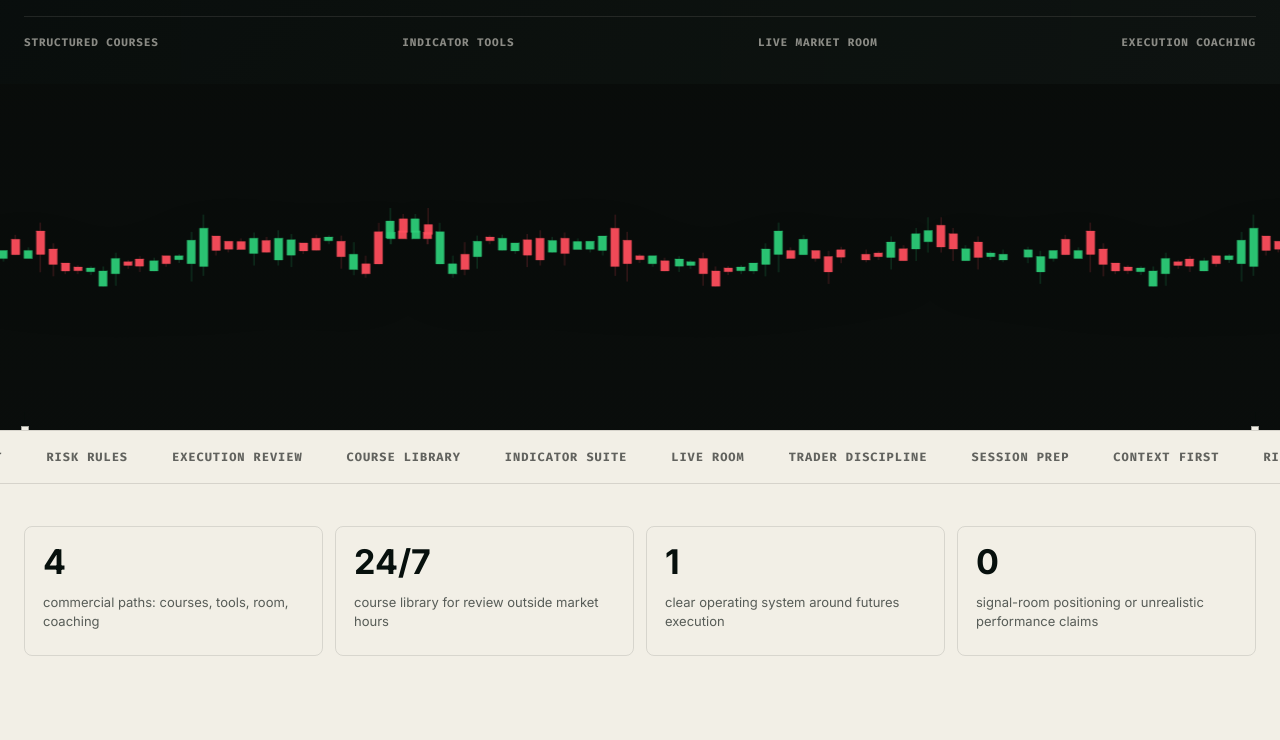
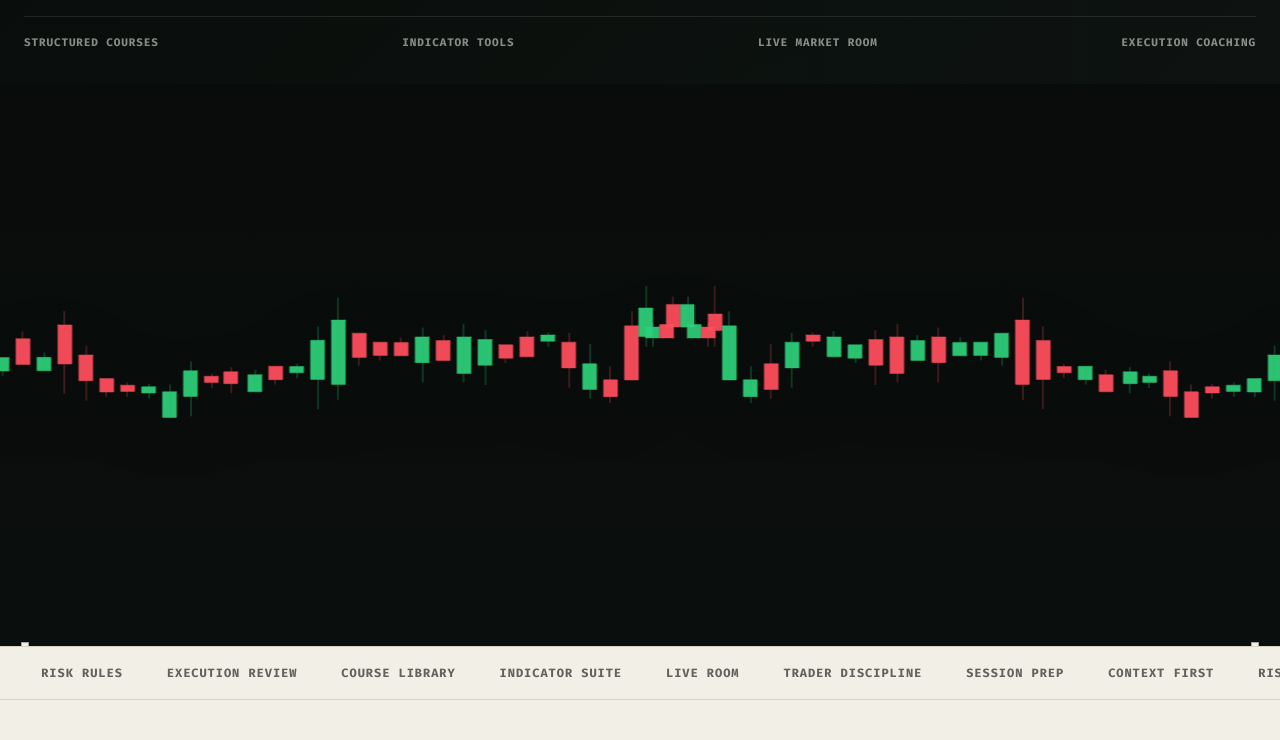
Before and after one commit to CodoWIzard/xentro-trading-template-clone, a Next.js app: page / in a window 1280 px wide. Shown: the part 1115-1855 px from the top of the page. Built offline with nearby package versions, Linux system fonts and the light colour scheme.

Commit message:
Restore marquee scale with tighter spacing

```diff
--- a/app/globals.css
+++ b/app/globals.css
@@ -1974,7 +1974,7 @@ select {
   position: relative;
   overflow: hidden;
   width: 100%;
-  min-height: clamp(116px, 15vw, 218px);
+  min-height: clamp(160px, 20vw, 300px);
 }
 
 .h-marquee_track {
@@ -1993,7 +1993,7 @@ select {
 .h-marquee_item {
   display: block;
   flex: 0 0 auto;
-  width: clamp(360px, 43vw, 660px);
+  width: clamp(620px, 72vw, 1120px);
   aspect-ratio: 1.72 / 1;
   background-repeat: no-repeat;
   background-position: center;
@@ -2007,7 +2007,7 @@ select {
 }
 
 .h-marquee_item.is-r {
-  margin-left: clamp(-72px, -4vw, -34px);
+  margin-left: clamp(-120px, -7vw, -64px);
   background-image: url("/primora/home-marquee-r.svg");
 }
 
```
